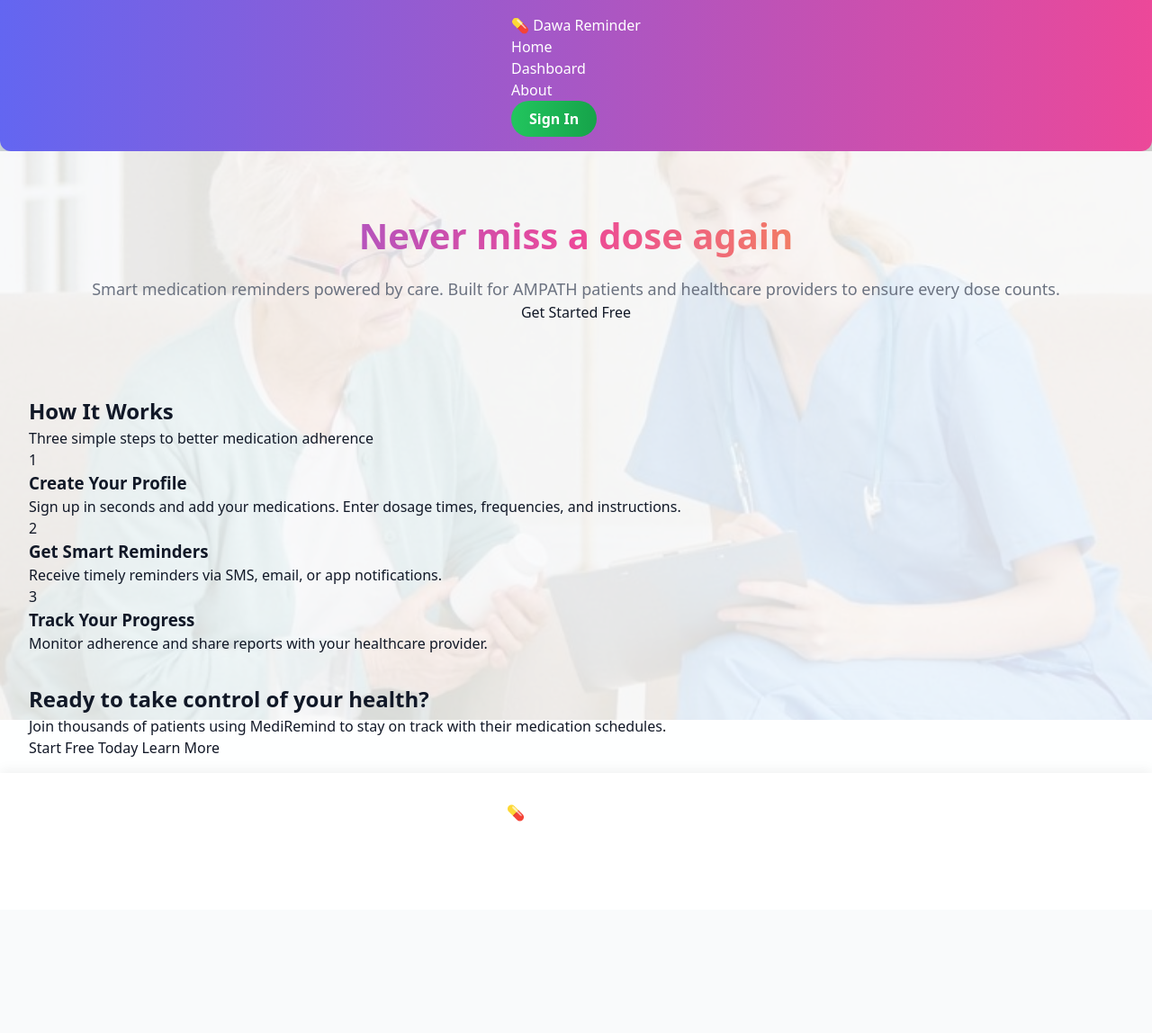
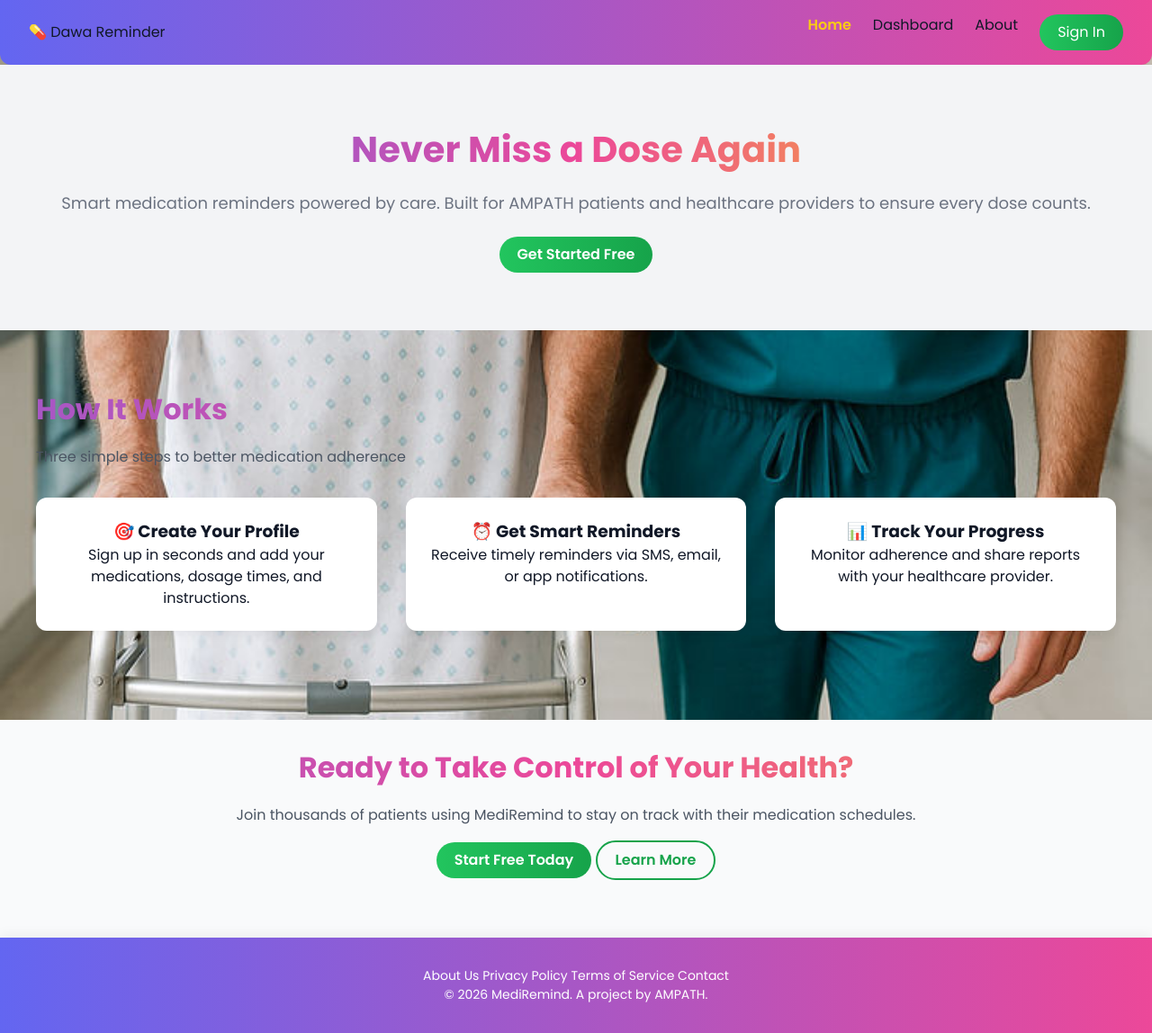
Before and after one commit to Issaa-Yano/Ampath-ICT, a plain HTML site: page dawa-reminder/index.html in a window 1280 px wide. Shown: the whole page at 90% size. Before the commit the page ends 1011 px from the top, so only its background shows below. Drawn offline with Linux system fonts and the light colour scheme; files that its build step writes are made by us from their sources; files whose address does not match are found by name.

Commit message:
them images correction

```diff
--- a/dawa-reminder/css/style.css
+++ b/dawa-reminder/css/style.css
@@ -7,6 +7,44 @@
   box-sizing: border-box;
   margin: 0;
   padding: 0;
+}
+/* =========================
+   BACKGROUND SLIDESHOW
+   ========================= */
+
+body {
+  margin: 0;
+  padding: 0;
+  overflow-x: hidden;
+}
+
+.background-slideshow {
+  position: fixed;
+  top: 0;
+  left: 0;
+  width: 300%;
+  height: 100vh;
+  display: flex;
+  animation: slide-step 9s infinite;
+  z-index: -2;
+}
+
+.background-slideshow .slide {
+  width: 100vw;
+  height: 100vh;
+  flex-shrink: 0;
+}
+
+.background-slideshow img {
+  width: 100%;
+  height: 100%;
+  object-fit: cover;
+}
+
+@keyframes slide-step {
+  0%, 33%   { transform: translateX(0); }
+  34%, 66%  { transform: translateX(-100vw); }
+  67%, 100% { transform: translateX(-200vw); }
 }
 
 body {
--- a/dawa-reminder/index.html
+++ b/dawa-reminder/index.html
@@ -1,142 +1,99 @@
 <!DOCTYPE html>
 <html lang="en">
 <head>
-<meta charset="UTF-8">
-<meta name="viewport" content="width=device-width, initial-scale=1.0">
+  <meta charset="UTF-8" />
+  <meta name="viewport" content="width=device-width, initial-scale=1.0" />
   <title>MediRemind - Never Miss a Dose</title>
 
-   <link rel="stylesheet" href="style.css">
+  <!-- Global CSS -->
+  <link rel="stylesheet" href="css/style.css" />
 
-<style>
-/* ===== BACKGROUND SLIDESHOW ONLY ===== */
-.background-slideshow {
-    position: fixed;
-    top: 0;
-    left: 0;
-    width: 300%; /* 3 images in a row */
-    height: 100vh;
-    display: flex;
-    animation: slide-step 9s infinite; /* 3 images x 3s each */
-    z-index: -2; /* behind all content */
-}
+  <!-- Google Font -->
+  <link rel="preconnect" href="https://fonts.googleapis.com">
+  <link rel="preconnect" href="https://fonts.gstatic.com" crossorigin>
+  <link href="https://fonts.googleapis.com/css2?family=Poppins:wght@300;400;600;700&display=swap" rel="stylesheet">
+</head>
 
-.background-slideshow .slide {
-    width: 100vw;
-    height: 100vh;
-    flex-shrink: 0;
-}
-
-.background-slideshow img {
-    width: 100%;
-    height: 100%;
-    object-fit: cover;
-}
-
-/* ===== STEP ANIMATION ===== */
-@keyframes slide-step {
-    0%, 33% { transform: translateX(0); }        /* first image 3s */
-    34%, 66% { transform: translateX(-100vw); } /* second image 3s */
-    67%, 100% { transform: translateX(-200vw); }/* third image 3s */
-}
-</style>
-
-</head>
-<body style="margin:0; padding:0; overflow-x:hidden;">
+<body>
 
   <!-- ===== BACKGROUND SLIDESHOW ===== -->
   <div class="background-slideshow">
-    <div class="slide">
-        <img src="C:\Users\mugom\OneDrive\Desktop\Ampath-ICT\dawa-reminder\asserts\background.jpg.jpeg" alt="Background 1">
-    </div>
-    <div class="slide">
-        <img src="C:\Users\mugom\OneDrive\Desktop\Ampath-ICT\dawa-reminder\asserts\backgrounnd.jpg.jpeg" alt="Background 2">
-    </div>
-    <div class="slide">
-        <img src="C:\Users\mugom\OneDrive\Desktop\Ampath-ICT\dawa-reminder\asserts\ckground.jpeg" alt="Background 3">
-    </div>
+      <div class="slide"><img src="asserts/background.jpg.jpeg" alt="Background 1"></div>
+      <div class="slide"><img src="asserts/ckground.jpeg" alt="Background 2"></div>
+      <div class="slide"><img src="asserts/ground.jpg.jpeg" alt="Background 3"></div>
   </div>
 
-<!-- ===== YOUR EXISTING CONTENT ===== -->
-<header class="navbar" style="position:relative; z-index:1;">
-    <div class="container nav-wrapper">
-        <div class="logo">
-            <a href="index.html">💊 Dawa Reminder</a>
-        </div>
-        <nav class="nav-links">
-            <ul>
-                <li><a href="index.html">Home</a></li>
+  <!-- ===== NAVBAR ===== -->
+  <nav class="navbar">
+      <div class="nav-logo">💊 Dawa Reminder</div>
+      <ul class="nav-links">
+          <li><a href="index.html" class="active">Home</a></li>
           <li><a href="dashboard.html">Dashboard</a></li>
           <li><a href="about.html">About</a></li>
+          <li><a href="login.html" class="btn btn-primary">Sign In</a></li>
       </ul>
   </nav>
-        <div class="nav-auth">
-            <a href="login.html" class="btn btn-primary">Sign In</a>
-        </div>
-    </div>
-</header>
 
-<section class="hero" id="home" style="position:relative; z-index:1; background:rgba(255,255,255,0.85);">
-    <div class="hero-content">
-        <div class="hero-text">
-            <h1>Never miss a dose again</h1>
+  <!-- ===== HERO SECTION ===== -->
+  <section class="hero">
+    <div class="hero-content container">
+      <h1 class="animate-gradient-x">Never Miss a Dose Again</h1>
       <p>
         Smart medication reminders powered by care.
         Built for AMPATH patients and healthcare providers
         to ensure every dose counts.
       </p>
-            <a href="#">Get Started Free</a>
+      <a href="login.html" class="btn btn-primary" style="margin-top: 1.5rem;">Get Started Free</a>
     </div>
-        <div class="hero-visual">
-            <!-- Your phone mockup here -->
+  </section>
+
+  <!-- ===== HOW IT WORKS ===== -->
+  <section class="section">
+    <div class="container">
+      <h2 class="section-title animate-gradient">How It Works</h2>
+      <p class="section-text">Three simple steps to better medication adherence</p>
+
+      <div class="features-grid">
+        <!-- Step 1 -->
+        <div class="feature-card animate-gradient-x">
+          <h3>🎯 Create Your Profile</h3>
+          <p>Sign up in seconds and add your medications, dosage times, and instructions.</p>
+        </div>
+
+        <!-- Step 2 -->
+        <div class="feature-card animate-gradient-x">
+          <h3>⏰ Get Smart Reminders</h3>
+          <p>Receive timely reminders via SMS, email, or app notifications.</p>
+        </div>
+
+        <!-- Step 3 -->
+        <div class="feature-card animate-gradient-x">
+          <h3>📊 Track Your Progress</h3>
+          <p>Monitor adherence and share reports with your healthcare provider.</p>
+        </div>
       </div>
     </div>
   </section>
 
-<section class="how-it-works" style="position:relative; z-index:1; background:rgba(255,255,255,0.85);">
-    <h2>How It Works</h2>
-    <p>Three simple steps to better medication adherence</p>
-    <div class="steps">
-        <div class="step">
-            <div class="step-number">1</div>
-            <h3>Create Your Profile</h3>
-            <p>Sign up in seconds and add your medications. Enter dosage times, frequencies, and instructions.</p>
-        </div>
-        <div class="step">
-            <div class="step-number">2</div>
-            <h3>Get Smart Reminders</h3>
-            <p>Receive timely reminders via SMS, email, or app notifications.</p>
-        </div>
-        <div class="step">
-            <div class="step-number">3</div>
-            <h3>Track Your Progress</h3>
-            <p>Monitor adherence and share reports with your healthcare provider.</p>
-        </div>
+  <!-- ===== CALL TO ACTION ===== -->
+  <section class="section">
+    <div class="container" style="text-align: center;">
+      <h2 class="section-title animate-gradient">Ready to Take Control of Your Health?</h2>
+      <p class="section-text">Join thousands of patients using MediRemind to stay on track with their medication schedules.</p>
+      <a href="login.html" class="btn btn-primary">Start Free Today</a>
+      <a href="about.html" class="btn btn-secondary">Learn More</a>
     </div>
   </section>
 
-<section class="cta-section" style="position:relative; z-index:1; background:rgba(255,255,255,0.85);">
-    <h2>Ready to take control of your health?</h2>
-    <p>Join thousands of patients using MediRemind to stay on track with their medication schedules.</p>
-    <a href="#">Start Free Today</a>
-    <a href="#about">Learn More</a>
-</section>
-
-<footer class="footer" style="position:relative; z-index:1; background:rgba(255,255,255,0.9);">
-    <div class="container footer-wrapper">
-        <div class="footer-brand">
-            <h3>💊 Dawa Reminder</h3>
-            <p>Helping AMPATH patients stay on track with their medication.</p>
+  <!-- ===== FOOTER ===== -->
+  <footer class="footer">
+    <div class="footer-links">
+        <a href="#about">About Us</a>
+        <a href="#">Privacy Policy</a>
+        <a href="#">Terms of Service</a>
+        <a href="#">Contact</a>
     </div>
-        <div class="footer-links">
-            <a href="index.html">Home</a>
-            <a href="dashboard.html">Dashboard</a>
-            <a href="about.html">About</a>
-            <a href="login.html">Sign In</a>
-        </div>
-        <div class="footer-copy">
-            <p>© 2026 Dawa Reminder | Built for AMPATH Healthcare</p>
-        </div>
-    </div>
+    <p>&copy; 2026 MediRemind. A project by AMPATH.</p>
   </footer>
 
 </body>
```
Also changed, not shown: dawa-reminder/contact us.html (+1 -1 lines), dawa-reminder/asserts/ground.jpg.jpeg (renamed from dawa-reminder/asserts/backgrounnd.jpg.jpeg). Lines whose indentation alone changed are shown as unchanged.
